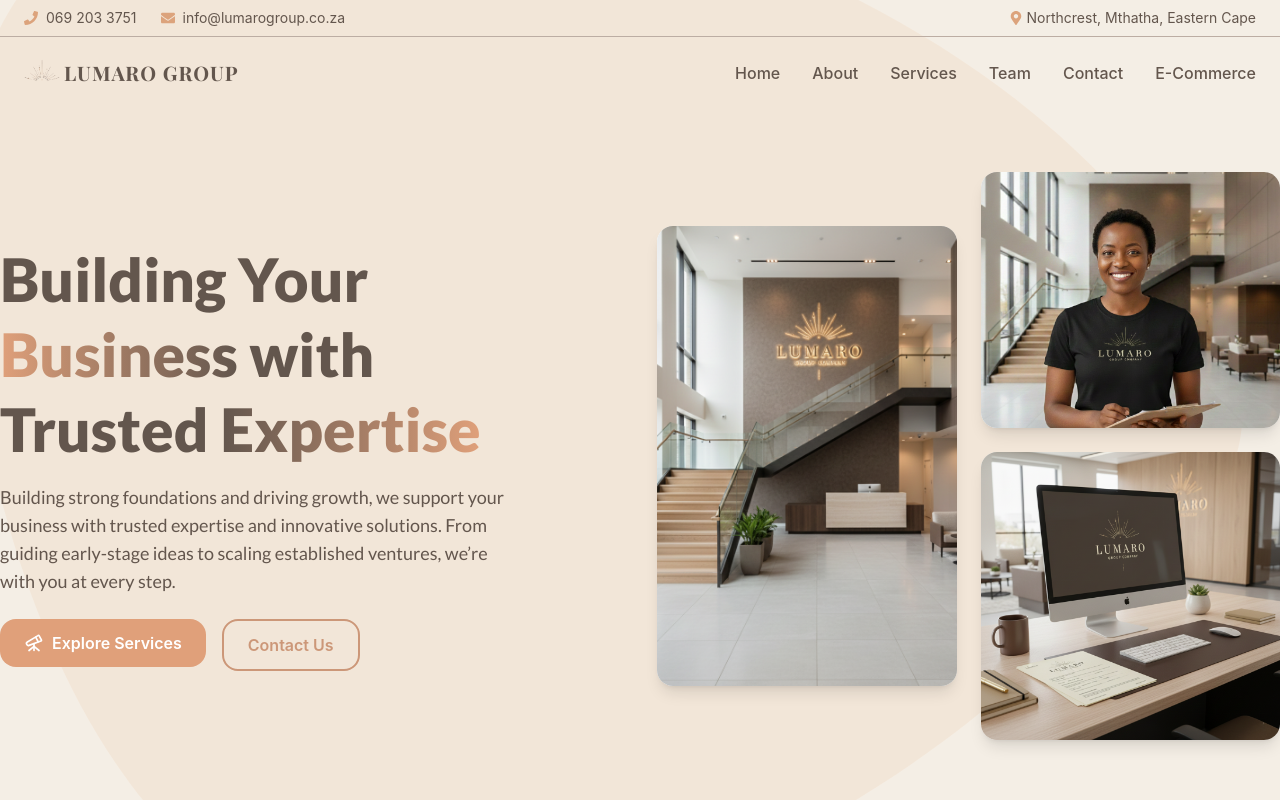
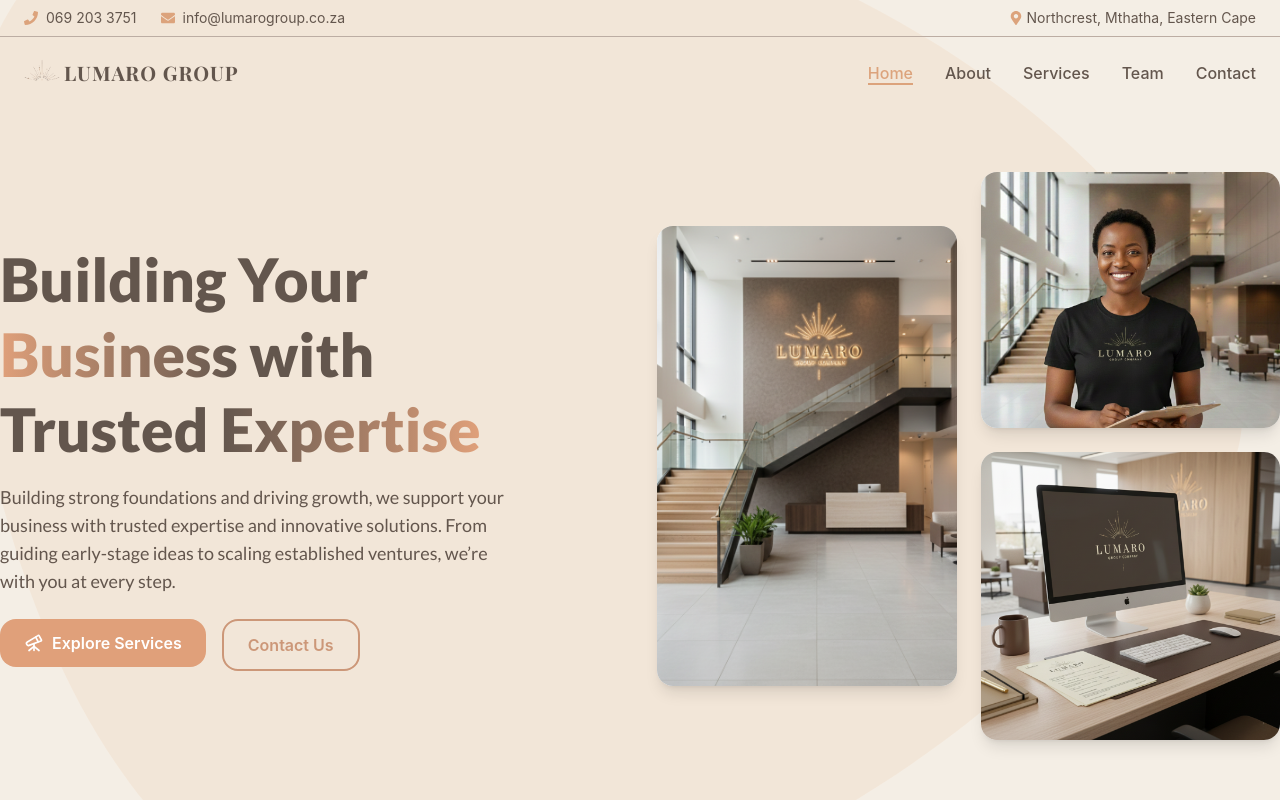
Before and after one commit to InolofatsengMotloba/lumaro-website, a Next.js app: page / in a window 1280 px wide. Shown: the top 800 px of the page. Built offline with nearby package versions, Linux system fonts and the light colour scheme.

Commit message:
Update Header component to use Next.js pathname hook

```diff
--- a/components/Header.js
+++ b/components/Header.js
@@ -4,11 +4,12 @@
 import { FaPhone, FaEnvelope, FaMapMarkerAlt } from "react-icons/fa";
 import { Menu, X, Plane } from "lucide-react";
 import Image from "next/image";
+import { usePathname } from "next/navigation";
 
 export default function Header() {
   const [isMobileMenuOpen, setIsMobileMenuOpen] = useState(false);
   const [isScrolled, setIsScrolled] = useState(false);
-  const [activePage, setActivePage] = useState();
+  const pathname = usePathname();
 
   // Handle scroll effect for header background
   useEffect(() => {
@@ -22,15 +23,22 @@
 
   const menuItems = [
     { name: "Home", href: "/" },
-    { name: "About", href: "about" },
-    { name: "Services", href: "services" },
-    { name: "Team", href: "team" },
-    { name: "Contact", href: "contact" },
-    { name: "E-Commerce", href: "#" },
+    { name: "About", href: "/about" },
+    { name: "Services", href: "/services" },
+    { name: "Team", href: "/team" },
+    { name: "Contact", href: "/contact" },
+    // { name: "E-Commerce", href: "#" },
   ];
 
-  const handleMenuItemClick = (itemName) => {
-    setActivePage(itemName);
+  // Helper function to check if a menu item is active
+  const isActivePage = (href) => {
+    if (href === "/") {
+      return pathname === "/";
+    }
+    return pathname.startsWith(href);
+  };
+
+  const handleMenuItemClick = () => {
     setIsMobileMenuOpen(false);
   };
 
@@ -67,7 +75,6 @@
           </div>
 
           {/* Right: Location */}
-
           <a
             href="https://maps.app.goo.gl/6WEKLBpKbC6UK78c6"
             target="_blank"
@@ -107,17 +114,17 @@
                 key={item.name}
                 href={item.href}
                 className={`group flex items-center font-medium transition duration-300 relative ${
-                  activePage === item.name
+                  isActivePage(item.href)
                     ? "text-[#dca37c] font-bold"
                     : "text-[#63564d] hover:text-[#dca37c]"
                 }`}
-                onClick={() => handleMenuItemClick(item.name)}
+                onClick={handleMenuItemClick}
               >
                 {item.name}
                 {/* Underline effect */}
                 <span
                   className={`absolute bottom-0 left-0 w-full h-0.5 bg-[#dca37c] transition-transform duration-300 origin-left ${
-                    activePage === item.name
+                    isActivePage(item.href)
                       ? "scale-x-100"
                       : "scale-x-0 group-hover:scale-x-100"
                   }`}
@@ -143,28 +150,6 @@
           isMobileMenuOpen ? "translate-x-0" : "translate-x-full"
         }`}
       >
-        {/* Keep logo and menu button visible in mobile menu */}
-        {/* <div className="absolute top-4 left-6 right-6 flex justify-between items-center z-60">
-          {/* <a
-            href="/"
-            className="flex items-center text-xl font-extrabold heading-font text-[#63564d] tracking-wider"
-          >
-            <Plane
-              size={24}
-              className="heading-font text-[#63564d] mr-2 rotate-12"
-            />
-            LUMARO GROUP
-          </a> */}
-
-        {/* <button
-            className="p-2 rounded-full text-gray-600 hover:bg-gray-100 transition"
-            onClick={() => setIsMobileMenuOpen(false)}
-            aria-label="Close menu"
-          >
-            <X size={28} />
-          </button> */}
-        {/* </div> */}
-
         {/* Mobile Menu Items */}
         <nav className="flex flex-col space-y-2 p-4 h-full justify-center items-center">
           {menuItems.map((item) => (
@@ -172,11 +157,11 @@
               key={item.name}
               href={item.href}
               className={`block px-4 py-3 text-lg font-medium rounded-lg transition min-w-[200px] text-center ${
-                activePage === item.name
+                isActivePage(item.href)
                   ? "bg-[#63564d] text-white font-bold"
                   : "text-[#63564d] hover:bg-orange-50"
               }`}
-              onClick={() => handleMenuItemClick(item.name)}
+              onClick={handleMenuItemClick}
             >
               {item.name}
             </a>
```
